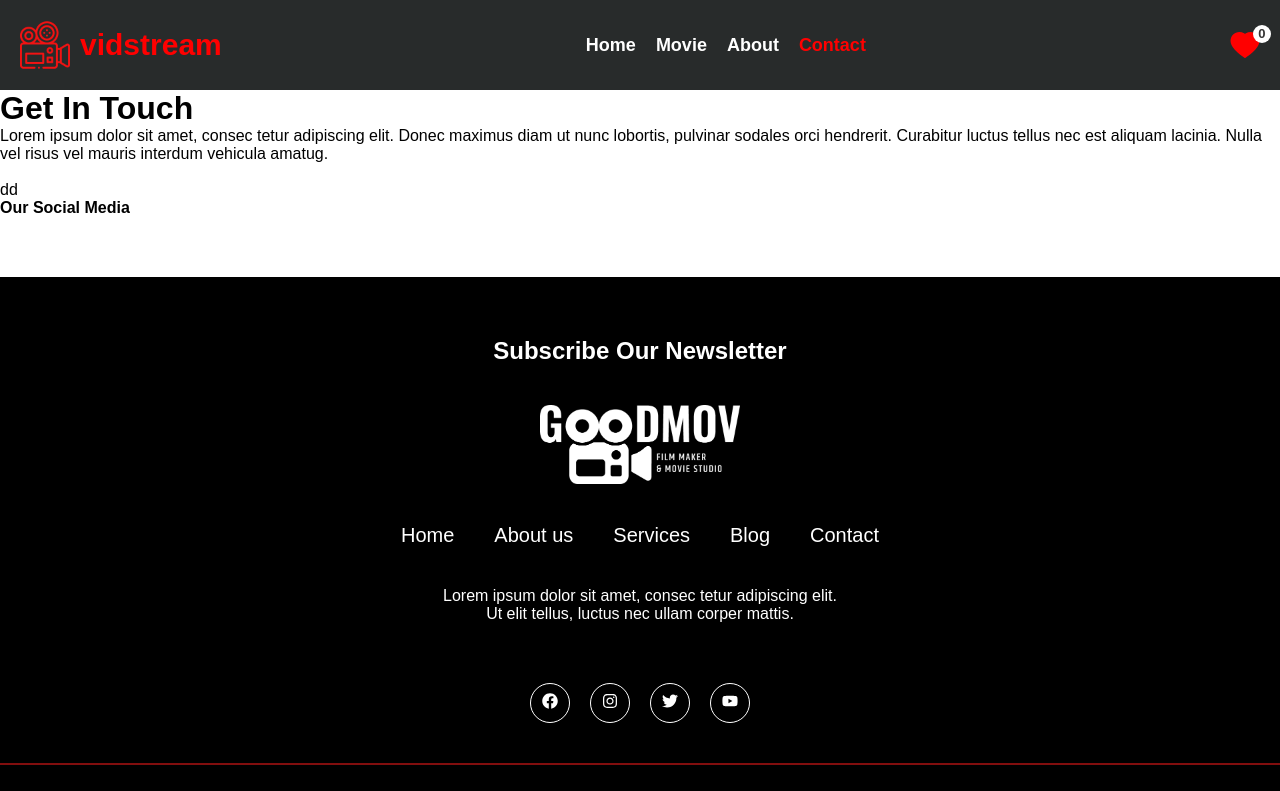
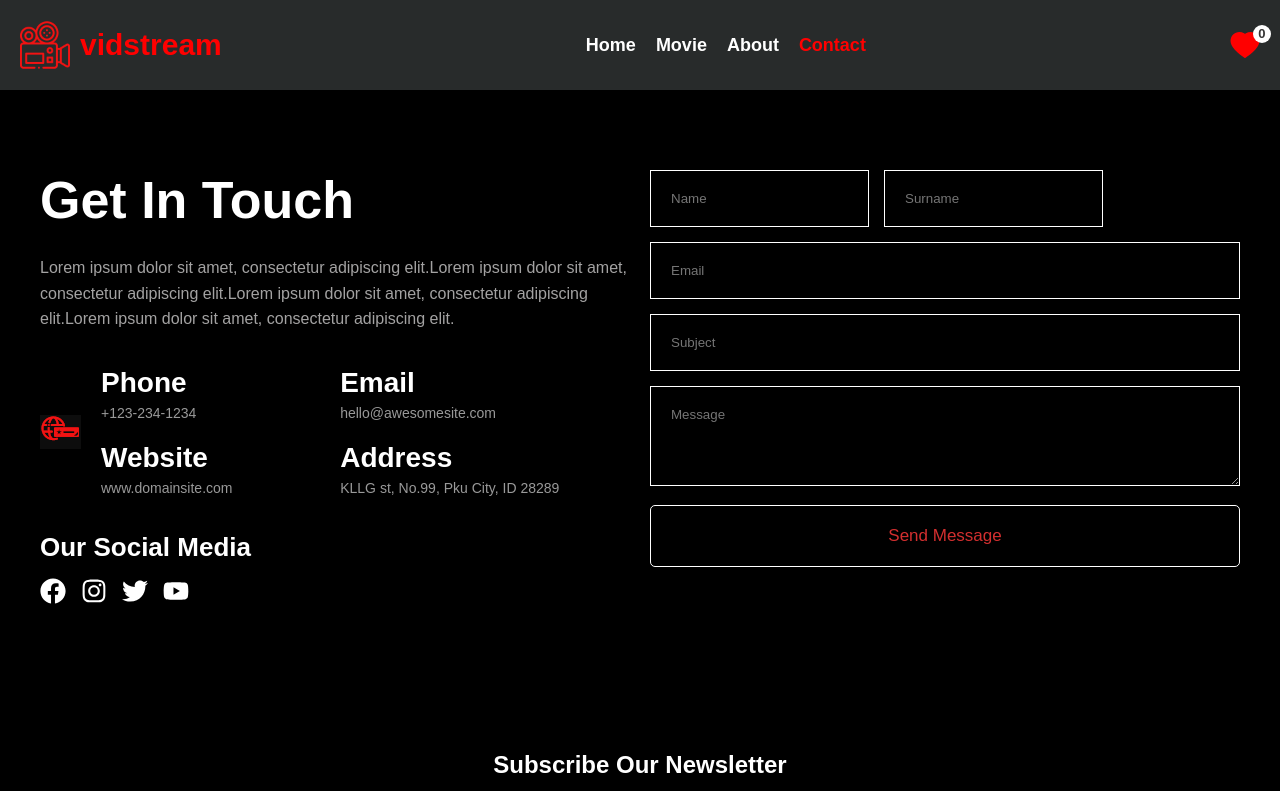
Before and after one commit to nargizsafarli/Intern-movie, a React (Vite) app: page /contact in a window 1280 px wide. Shown: the top 791 px of the page. Built offline with nearby package versions, Linux system fonts and the light colour scheme.

Commit message:
form created

```diff
--- a/src/Components/Contact/Contact.css
+++ b/src/Components/Contact/Contact.css
@@ -0,0 +1,106 @@
+
+  .contact-container {
+    display: flex;
+    padding: 80px 40px;
+    gap: 20px;
+    background-color: black;
+    color: white;
+  }
+
+  .contact-left {
+    flex: 1;
+    display: flex;
+    flex-direction: column;
+    gap: 15px;
+  }
+
+  .contact-left h1 {
+    font-size: 52px;
+    margin-bottom: 10px;
+
+  }
+
+  .contact-left p {
+    font-size: 16px;
+    line-height: 1.6;
+    color: rgb(163, 162, 162);
+    margin-bottom: 20px;
+  }
+
+  .contact-left-item {
+    display: flex;
+    align-items: center;
+    gap: 20px;
+    margin-bottom: 20px;
+  }
+
+  .contact-inf{
+    display: grid;
+    grid-template-columns: repeat(2, 1fr);
+    gap: 20px;
+  }
+  .contact-inf .inf-items h1 {
+    font-size: 28px;
+    margin-bottom: 5px;
+  }
+
+  .contact-inf .inf-items span {
+    font-size: 14px;
+    color: #999;
+  }
+
+  .contact-link a {
+    color: #fff;
+    font-size: 26px;
+    margin-right: 15px;
+  }
+  .ourSocial{
+    font-size: 26px;
+  }
+
+  .form {
+    flex: 1;
+    display: flex;
+    flex-direction: column;
+    gap: 15px;
+  }
+
+  .detail-form-group {
+    display: flex;
+    gap: 15px;
+  }
+
+  .form-group input,
+  .form-group textarea {
+    width: 100%;
+    padding: 20px;
+    background-color: black;
+    border: 1px solid white;
+    color: #fff;
+  }
+
+  textarea {
+    min-height: 100px;
+  }
+
+  .error {
+    color: #f44336;
+    font-size: 12px;
+  }
+
+  .send-message {
+    padding: 20px 20px;
+    color: #fff;
+    font-size: 14px;
+    background-color: black;
+    border: solid 1px white;
+    transition: all 0.3s ease;
+    font-size: 17px;
+    color: #d32f2f;
+    cursor: pointer;
+  }
+
+  .send-message:hover {
+    color: white;
+    background-color: black;
+  }
--- a/src/Components/Contact/Contact.jsx
+++ b/src/Components/Contact/Contact.jsx
@@ -1,38 +1,122 @@
-import React from 'react'
-import "./Contact.css"
-import { FaFacebook } from "react-icons/fa"
-import { FaInstagram } from "react-icons/fa";
-import { FaTwitter } from "react-icons/fa";
-import { FaYoutube } from "react-icons/fa";
+import React, { useState } from 'react';
+import "./Contact.css";
+import { FaFacebook, FaInstagram, FaTwitter, FaYoutube } from "react-icons/fa";
+import wwwImg from "./assets/Screenshot 2025-04-02 213420.png"
 
 function Contact() {
+  const [firstName, setFirstName] = useState("");
+  const [lastName, setLastName] = useState("");
+  const [email, setEmail] = useState("");
+  const [subject, setSubject] = useState("");
+  const [message, setMessage] = useState("");
+  const [error, setError] = useState({});
+
+  const emailRegex = /^[a-zA-Z0-9._%+-]+@gmail\.com$/;
+
+  const validate = () => {
+    let isValid = true;
+    let newError = {};
+
+    if (!firstName.trim()) {
+      newError.firstName = "This field is required";
+      isValid = false;
+    }
+    if (!lastName.trim()) {
+      newError.lastName = "This field is required";
+      isValid = false;
+    }
+    if (!email || !emailRegex.test(email)) {
+      newError.email = "Email must be gmail.com format";
+      isValid = false;
+    }
+    if (!subject.trim()) {
+      newError.subject = "This field is required";
+      isValid = false;
+    }
+    if (!message.trim()) {
+      newError.message = "This field is required";
+      isValid = false;
+    }
+    setError(newError);
+    return isValid;
+  };
+
+  const handleSubmit = () => {
+    if (!validate()) return;
+    let users = JSON.parse(localStorage.getItem("users")) || [];
+
+    if (users.some((user) => user.email === email)) {
+      alert("Bu email artıq mövcuddur");
+      return;
+    }
+
+    const newUser = { firstName, lastName, email, subject, message };
+    users.push(newUser);
+    localStorage.setItem("users", JSON.stringify(users));
+    alert("Mesaj göndərildi");
+  };
+
   return (
-    <div className='constact-container'>
+    <div className='contact-container'>
       <div className='contact-left'>
         <h1>Get In Touch</h1>
-      <p>Lorem ipsum dolor sit amet, consec tetur adipiscing elit. Donec maximus diam ut nunc lobortis, pulvinar sodales orci hendrerit. Curabitur luctus tellus nec est aliquam lacinia. Nulla vel risus vel mauris interdum vehicula amatug.
-      </p>
-      <div>
-        <img/>
+        <p>Lorem ipsum dolor sit amet, consectetur adipiscing elit.Lorem ipsum dolor sit amet, consectetur adipiscing elit.Lorem ipsum dolor sit amet, consectetur adipiscing elit.Lorem ipsum dolor sit amet, consectetur adipiscing elit.</p>
+        <div className='contact-left-item'>
+         <img src={wwwImg}/>
          <div className='contact-inf'>
-          dd
+           <div className='inf-items'>
+             <h1>Phone</h1>
+             <span>+123-234-1234</span>
            </div>
-
+           <div className='inf-items'>
+             <h1>Email</h1>
+             <span>hello@awesomesite.com</span>
            </div>
-      <h4>Our Social Media</h4>
-       <div className='footer-link'>
-                          <p className='link-items'><a href=''><FaFacebook /></a></p>
-                          <p className='link-items'><a href=''><FaInstagram /></a></p>
-                          <p className='link-items'><a href=''><FaTwitter /></a></p>
-                          <p className='link-items'><a href=''><FaYoutube /></a></p>
+           <div className='inf-items'>
+             <h1>Website</h1>
+             <span>www.domainsite.com</span>
+           </div>
+           <div className='inf-items'>
+             <h1>Address</h1>
+             <span>KLLG st, No.99, Pku City, ID 28289</span>
+           </div>
+         </div>
+</div>
+        <h4 className='ourSocial'>Our Social Media</h4>
+        <div className='contact-link'>
+          <a href='#'><FaFacebook /></a>
+          <a href='#'><FaInstagram /></a>
+          <a href='#'><FaTwitter /></a>
+          <a href='#'><FaYoutube /></a>
         </div>
       </div>
       <div className='form'>
-
-
+      <div className='detail-form-group'>
+        <div className="form-group">
+          <input type="text" placeholder="Name" value={firstName} onChange={(e) => setFirstName(e.target.value)} />
+          <span className="error">{error.firstName}</span>
+        </div>
+        <div className="form-group">
+          <input type="text" placeholder="Surname" value={lastName} onChange={(e) => setLastName(e.target.value)} />
+          <span className="error">{error.lastName}</span>
         </div>
         </div>
-  )
+        <div className="form-group">
+          <input type="text" placeholder="Email" value={email} onChange={(e) => setEmail(e.target.value)} />
+          <span className="error">{error.email}</span>
+        </div>
+        <div className="form-group">
+          <input type="text" placeholder="Subject" value={subject} onChange={(e) => setSubject(e.target.value)} />
+          <span className="error">{error.subject}</span>
+        </div>
+        <div className="form-group">
+          <textarea placeholder="Message" value={message} onChange={(e) => setMessage(e.target.value)} />
+          <span className="error">{error.message}</span>
+        </div>
+        <button className='send-message' onClick={handleSubmit}>Send Message</button>
+      </div>
+    </div>
+  );
 }
 
-export default Contact
+export default Contact;
--- a/src/Components/Movie/Movie.css
+++ b/src/Components/Movie/Movie.css
@@ -101,15 +101,15 @@
 }
 
 .icons .icon {
-    font-size: 35px;
+    font-size: 37px;
     cursor: pointer;
     color: #ffffff;
-    font-weight: bold;
+    font-weight: bolder;
     transition: transform 0.4s ease, color 0.3s;
 }
 
 .icons .icon:hover {
-    color: #1677ff;
+    color: red;
     transform: rotate(180deg);
 }
 
--- a/src/Components/Movie/Movie.jsx
+++ b/src/Components/Movie/Movie.jsx
@@ -141,8 +141,8 @@ function Movie() {
           <img src={`https://image.tmdb.org/t/p/w500${selectedMovie.poster_path}`} alt={selectedMovie.title} style={{ width: "90%", height: "300px" }} />
           <h2>{selectedMovie.title}</h2>
           <p>{selectedMovie.overview}</p>
-          <p>Release Date: {selectedMovie.release_date}</p>
-          <p>Rating: {selectedMovie.vote_average}</p>
+          <p><span style={{fontWeight:"bolder",fontSize:"16px"}}>Release Date:</span>{selectedMovie.release_date}</p>
+          <p><span style={{fontWeight:"bolder",fontSize:"16px"}}>Rating:</span> {selectedMovie.vote_average}</p>
         </Modal>
       )}
     </div>
--- a/src/Components/Navbar/Navbar.jsx
+++ b/src/Components/Navbar/Navbar.jsx
@@ -20,20 +20,20 @@ function Navbar() {
 
   const columns = [
     {
-      title: 'Şəkil',
+      title: 'Poster',
       dataIndex: 'poster',
       render: (text, record) => (
         <img src={`https://image.tmdb.org/t/p/w500${record.poster_path}`} alt={record.title} style={{ width: "50px", height: "75px" }} />
       ),
     },
     {
-      title: 'Film Adı',
+      title: 'Movie Name',
       dataIndex: 'title',
     },
     {
-      title: 'Sil',
+      title: 'Delete',
       render: (text, record) => (
-        <Button type="primary" danger onClick={() => handleRemoveMovie(record.id)}>Sil</Button>
+        <Button type="primary" danger onClick={() => handleRemoveMovie(record.id)}>Delete</Button>
       ),
     },
   ];
```
Also changed, not shown: src/Components/Contact/assets/Screenshot 2025-04-02 213420.png (added). Lines whose indentation alone changed are shown as unchanged.
